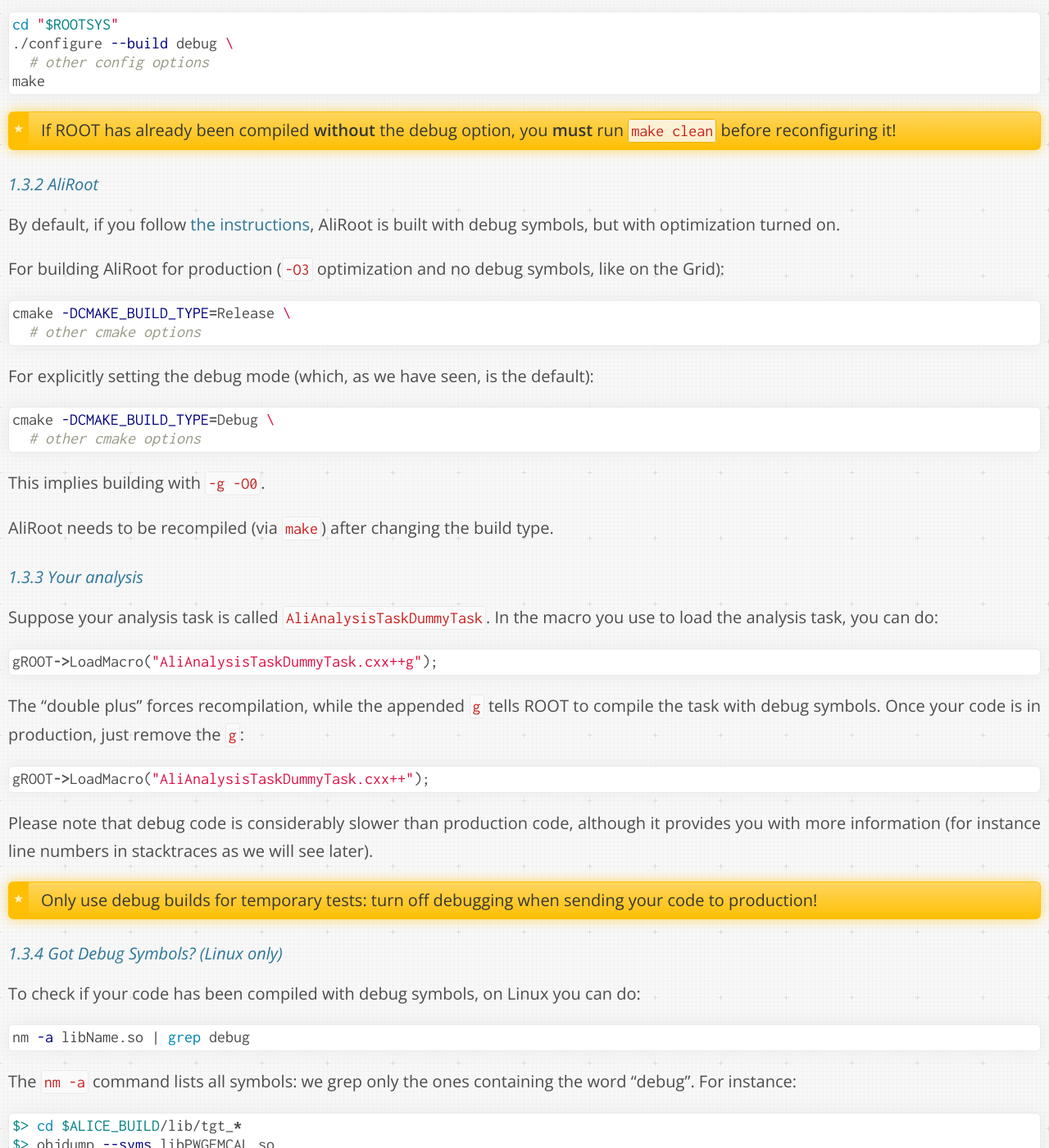
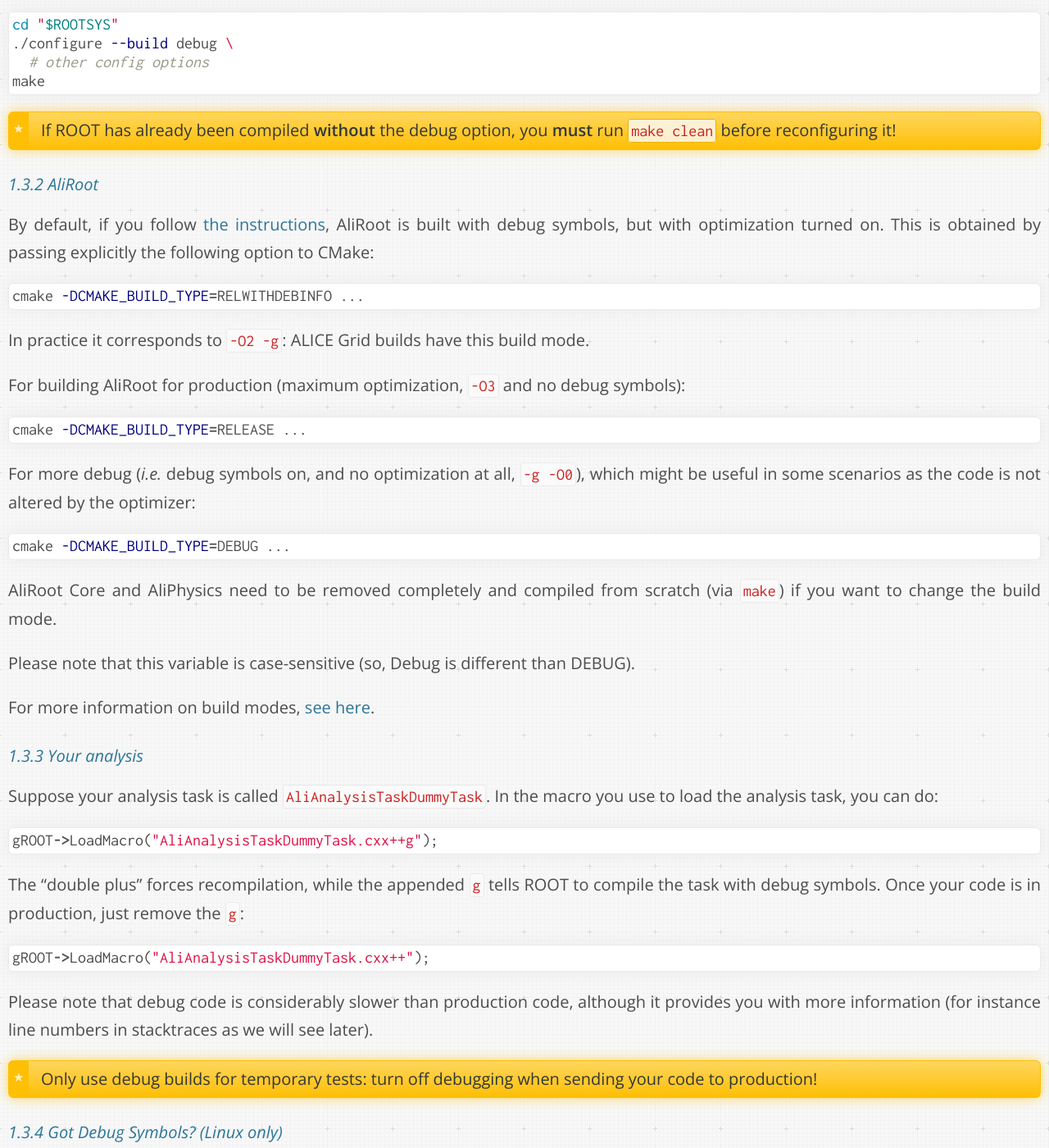
Before and after one commit to dberzano/dberzano.github.io, a Jekyll site: the page built from alice/debug/index.md, in a window 1280 px wide and 1400 px high, scrolled down 3264 px. Shown: the whole window at 82% size. Built offline with Jekyll 4.4.1, drawn with Linux system fonts in a browser that asks for light colours; Markdown is read by kramdown in place of the engine named in the settings.

Commit message:
AliDebug: updated tutorial with new build opts

````diff
--- a/alice/debug/index.md
+++ b/alice/debug/index.md
@@ -112,28 +112,38 @@
 
 By default, if you follow
 [the instructions](../install-aliroot/manual/#configure_and_build_aliroot),
-AliRoot is built with debug symbols, but with optimization turned on.
-
-For building AliRoot for production (`-O3` optimization and no debug
-symbols, like on the Grid):
-
-```bash
-cmake -DCMAKE_BUILD_TYPE=Release \
-  # other cmake options
-```
-
-For explicitly setting the debug mode (which, as we have seen, is the
-default):
-
-```bash
-cmake -DCMAKE_BUILD_TYPE=Debug \
-  # other cmake options
-```
-
-This implies building with `-g -O0`.
-
-AliRoot needs to be recompiled (via `make`) after changing the build
-type.
+AliRoot is built with debug symbols, but with optimization turned on. This is
+obtained by passing explicitly the following option to CMake:
+
+```bash
+cmake -DCMAKE_BUILD_TYPE=RELWITHDEBINFO ...
+```
+
+In practice it corresponds to `-O2 -g`: **ALICE Grid builds have this build mode.**
+
+For building AliRoot for production (maximum optimization, `-O3` and **no debug
+symbols**):
+
+```bash
+cmake -DCMAKE_BUILD_TYPE=RELEASE ...
+```
+
+For more debug (*i.e.* debug symbols on, and no optimization at all, `-g -O0`),
+which might be useful in some scenarios as the code is not altered by the
+optimizer:
+
+```bash
+cmake -DCMAKE_BUILD_TYPE=DEBUG ...
+```
+
+AliRoot Core and AliPhysics need to be removed completely and compiled from
+scratch (via `make`) if you want to change the build mode.
+
+Please note that this variable is **case-sensitive** (so, **Debug** is different
+than **DEBUG**).
+
+For more information on build modes,
+[see here](../install-aliroot/manual/#configure_and_build_aliroot_core).
 
 
 #### Your analysis
````
